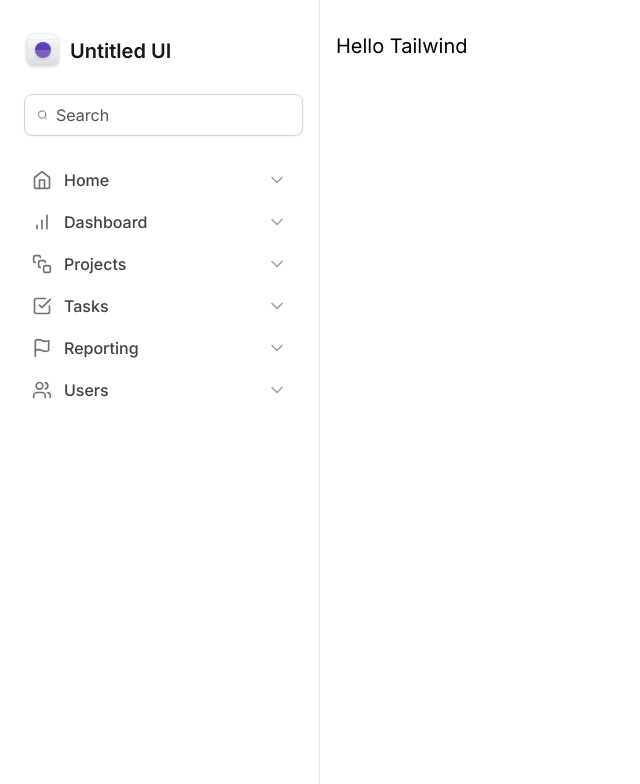
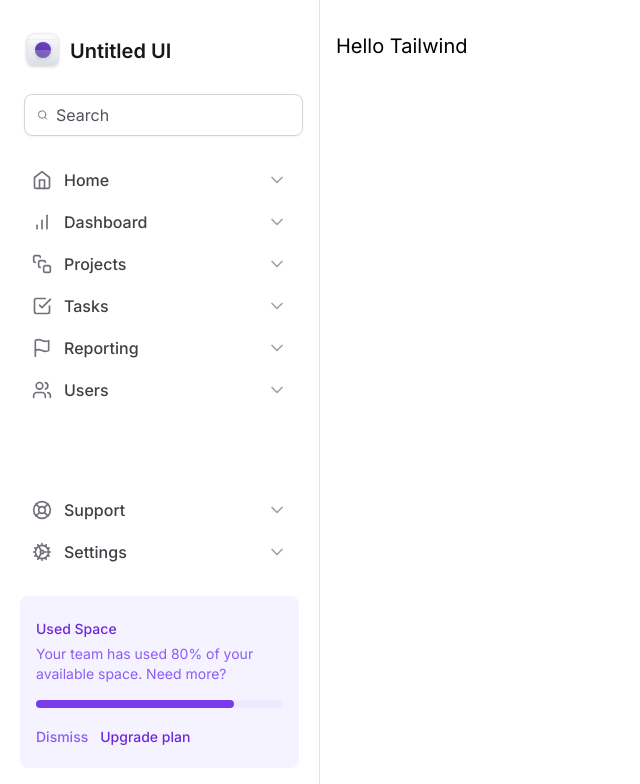
Before and after one commit to andreenakashima/tailwind-next, a Next.js app: page / in a window 1280 px wide. Shown: the top 784 px of the page, without its empty margins (0-640 px from the left). Built offline with nearby package versions, Linux system fonts and the light colour scheme.

Commit message:
Widget de espaco usado

```diff
--- a/src/componenst/Sidebar/MainNavigation/index.tsx
+++ /dev/null
@@ -1,24 +0,0 @@
-import {
-	BarChart,
-	CheckSquare,
-	Flag,
-	Home,
-	SquareStack,
-	Users,
-} from "lucide-react";
-import NavItem from "./NavItem";
-
-const MainNavigation = () => {
-	return (
-		<nav className="space-y-0.5">
-			<NavItem title="Home" icon={Home} />
-			<NavItem title="Dashboard" icon={BarChart} />
-			<NavItem title="Projects" icon={SquareStack} />
-			<NavItem title="Tasks" icon={CheckSquare} />
-			<NavItem title="Reporting" icon={Flag} />
-			<NavItem title="Users" icon={Users} />
-		</nav>
-	);
-};
-
-export default MainNavigation;
--- /dev/null
+++ b/src/componenst/Sidebar/UsedSpaceWidget.tsx
@@ -0,0 +1,35 @@
+const UsedSpaceWidget = () => {
+	return (
+		<div className="flex flex-col gap-4 px-4 py-5 bg-violet-50 rounded-lg">
+			<div className="space-y-1">
+				<span className="text-sm/5 font-medium text-violet-700">
+					Used Space
+				</span>
+				<p className="text-sm/5 text-violet-500">
+					Your team has used 80% of your available space. Need more?
+				</p>
+			</div>
+
+			<div className="h-2 rounded-full bg-violet-100">
+				<div className="h-2 w-4/5 rounded-full bg-violet-600" />
+			</div>
+
+			<div className="space-x-3">
+				<button
+					type="button"
+					className="text-sm font-medium text-violet-500 hover:text-violet-700"
+				>
+					Dismiss
+				</button>
+				<button
+					type="button"
+					className="text-sm font-medium text-violet-700 hover:text-violet-900"
+				>
+					Upgrade plan
+				</button>
+			</div>
+		</div>
+	);
+};
+
+export default UsedSpaceWidget;
--- a/src/componenst/Sidebar/index.tsx
+++ b/src/componenst/Sidebar/index.tsx
@@ -1,10 +1,21 @@
-import { Search } from "lucide-react";
+import {
+	BarChart,
+	CheckSquare,
+	Cog,
+	Flag,
+	Home,
+	LifeBuoy,
+	Search,
+	SquareStack,
+	Users,
+} from "lucide-react";
 import Logo from "./Logo";
-import MainNavigation from "./MainNavigation";
+import NavItem from "./NavItem";
+import UsedSpaceWidget from "./UsedSpaceWidget";
 
 const Sidebar = () => {
 	return (
-		<aside className="border-r border-zinc-200 px-5 py-8 space-y-6">
+		<aside className="flex flex-col gap-6 px-5 py-8 border-r border-zinc-200">
 			<Logo />
 
 			<div className="flex w-full items-center gap-2 mx-1 rounded-lg border border-zinc-300 py-2 px-3 shadow-sm">
@@ -15,7 +26,23 @@
 				/>
 			</div>
 
-			<MainNavigation />
+			<nav className="space-y-0.5">
+				<NavItem title="Home" icon={Home} />
+				<NavItem title="Dashboard" icon={BarChart} />
+				<NavItem title="Projects" icon={SquareStack} />
+				<NavItem title="Tasks" icon={CheckSquare} />
+				<NavItem title="Reporting" icon={Flag} />
+				<NavItem title="Users" icon={Users} />
+			</nav>
+
+			<div className="mt-auto flex flex-col gap-6">
+				<nav className="space-y-0.5">
+					<NavItem title="Support" icon={LifeBuoy} />
+					<NavItem title="Settings" icon={Cog} />
+				</nav>
+
+				<UsedSpaceWidget />
+			</div>
 		</aside>
 	);
 };
```
Also changed, not shown: src/componenst/Sidebar/NavItem.tsx (renamed from src/componenst/Sidebar/MainNavigation/NavItem.tsx).
